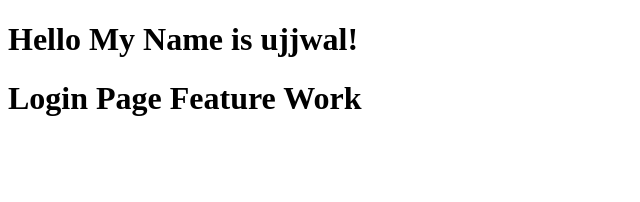
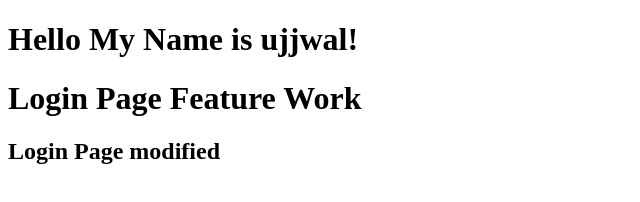
Before and after one commit to ujjwalDevops/My-Web-1, a plain HTML site: page index.html in a window 1280 px wide. Shown: the whole page, without its empty margins (0-640 px from the left). Drawn offline with Linux system fonts and the light colour scheme.

Commit message:
Updated login feature text

```diff
--- a/index.html
+++ b/index.html
@@ -6,5 +6,6 @@
 <body>
     <h1>Hello My Name is ujjwal!</h1>
     <h1>Login Page Feature Work</h1>
+    <h2>Login Page modified</h2>
 </body>
 </html>
```
